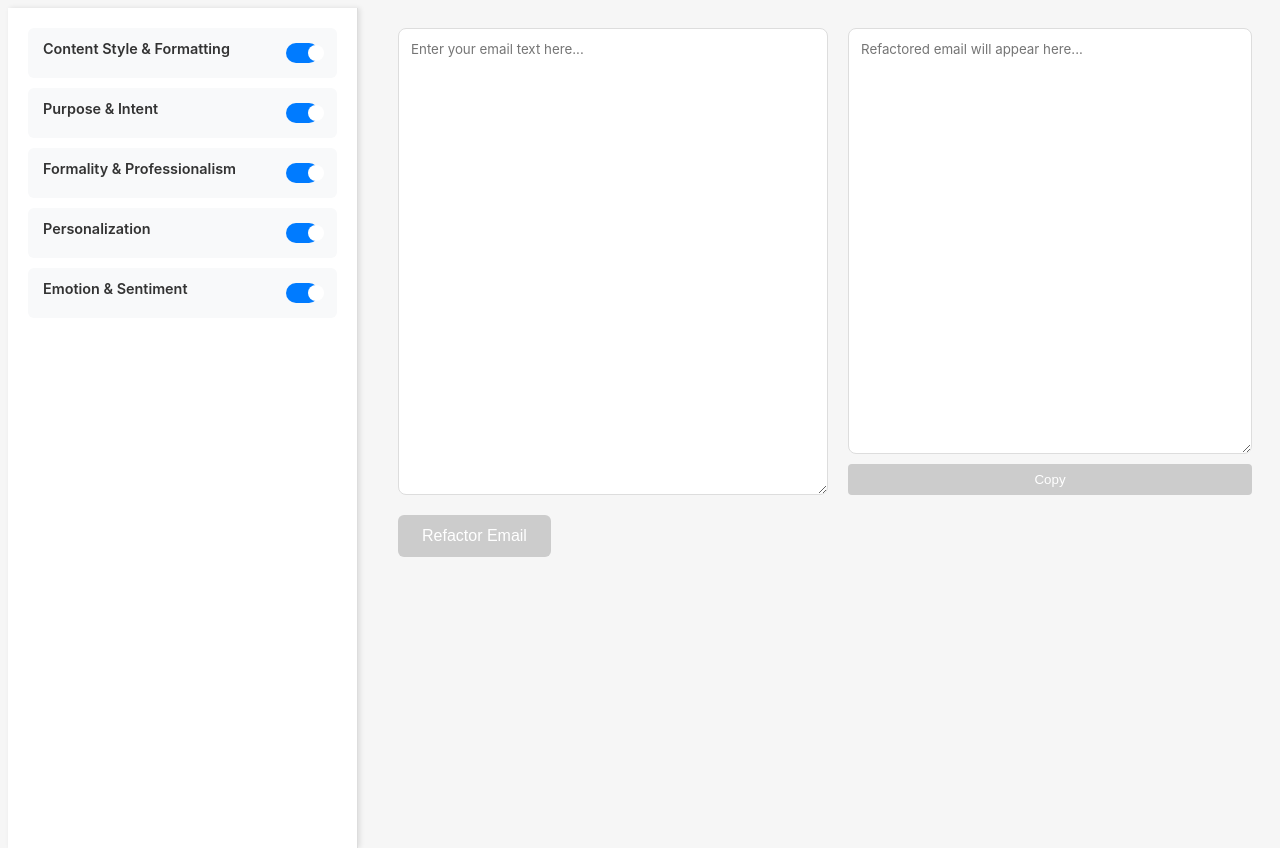
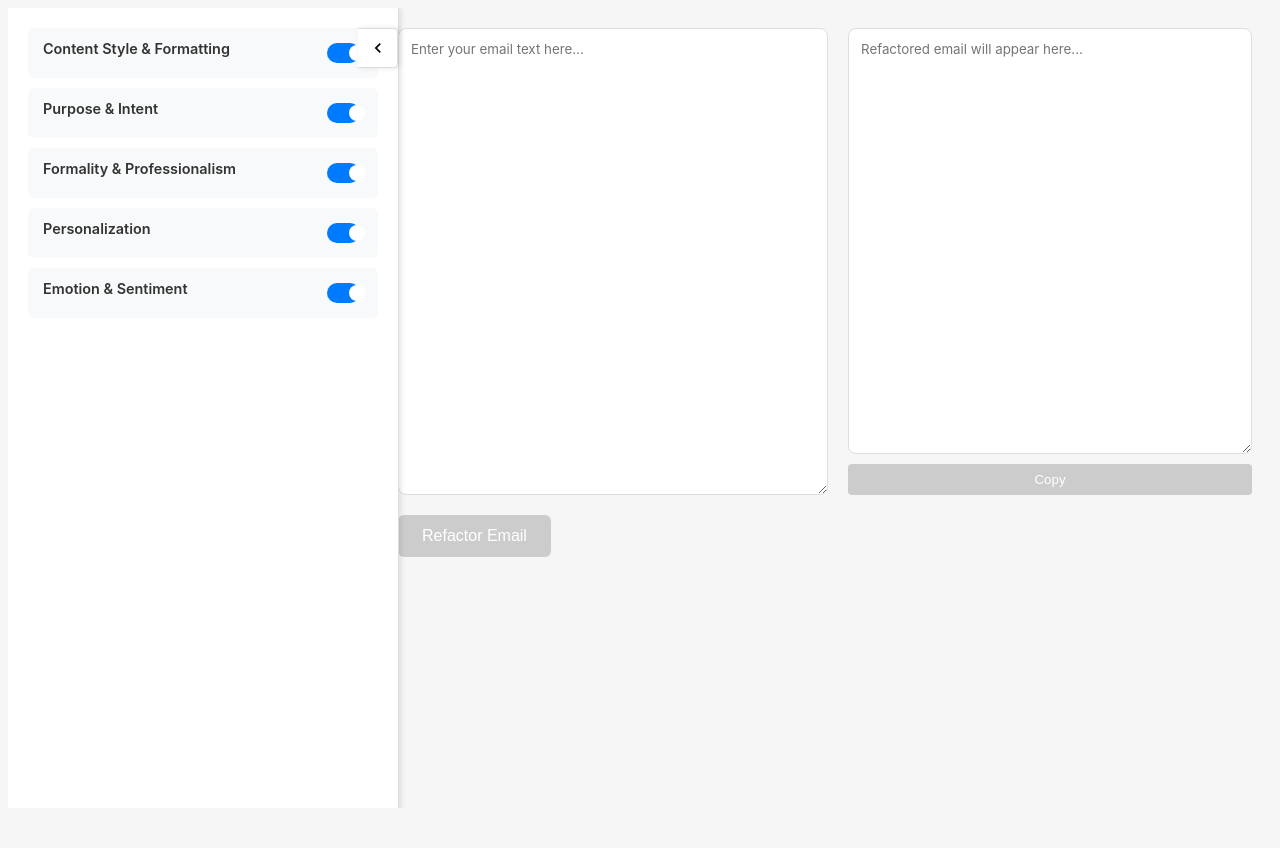
Before and after one commit to ScottBruton/emailRefactor, a React (Vite) app: page / in a window 1280 px wide. After the commit the page ends 816 px from the top, so only its background shows below. Built offline with nearby package versions, Linux system fonts and the light colour scheme.

Commit message:
show and hide

```diff
--- a/src/App.css
+++ b/src/App.css
@@ -16,16 +16,31 @@
 }
 
 .container {
-  display: grid;
-  grid-template-columns: 350px 1fr;
-  gap: 20px;
+  position: relative;
+  display: flex;
   height: 100vh;
   padding: 0;
   margin: 0;
   max-width: none;
+  overflow: hidden;
+}
+
+.sidebar-container {
+  position: relative;
+  height: 100vh;
+  flex-shrink: 0;
+  width: 350px;
+  transform: translateX(0);
+  transition: transform 0.3s ease;
+}
+
+.sidebar-container.hidden {
+  transform: translateX(-350px);
 }
 
 .style-controls {
+  position: relative;
+  width: 350px;
   margin: 0;
   padding: 20px;
   display: flex;
@@ -33,14 +48,26 @@
   gap: 10px;
   background: white;
   height: 100vh;
-  overflow-y: auto;
   border-right: 1px solid #ddd;
   box-shadow: 2px 0 5px rgba(0, 0, 0, 0.1);
 }
 
+.style-controls.hidden {
+  transform: translateX(-350px);
+}
+
 .main-content {
+  flex: 1;
   padding: 20px;
+  padding-left: 40px;
   overflow-y: auto;
+  transition: all 0.3s ease;
+  margin-left: 0;
+}
+
+.main-content.sidebar-hidden {
+  margin-left: -310px;
+  padding-left: 20px;
 }
 
 .style-category {
@@ -92,14 +119,11 @@
 }
 
 .category-controls.expanded {
-  max-height: 300px;
+  max-height: none;
   opacity: 1;
   visibility: visible;
   padding: 15px;
   border-top: 1px solid #eee;
-  overflow-y: auto;
-  /* Smoother scrolling on touch devices */
-  -webkit-overflow-scrolling: touch;
 }
 
 /* Hide scrollbar for Chrome, Safari and Opera */
@@ -295,6 +319,35 @@ select:focus {
   transform: none;
 }
 
+.sidebar-toggle {
+  position: absolute;
+  right: -40px;
+  top: 20px;
+  width: 40px;
+  height: 40px;
+  background: white;
+  border: 1px solid #ddd;
+  border-left: none;
+  border-radius: 0 4px 4px 0;
+  cursor: pointer;
+  display: flex;
+  align-items: center;
+  justify-content: center;
+  box-shadow: 2px 0 5px rgba(0, 0, 0, 0.1);
+  z-index: 1000;
+}
+
+.sidebar-toggle svg {
+  width: 20px;
+  height: 20px;
+  transition: transform 0.3s ease;
+  transform: rotate(0deg);
+}
+
+.sidebar-container.hidden .sidebar-toggle svg {
+  transform: rotate(180deg);
+}
+
 @media (prefers-color-scheme: dark) {
   :root {
     color: #f6f6f6;
@@ -347,4 +400,13 @@ select:focus {
   .category-title {
     color: #f6f6f6;
   }
+
+  .sidebar-toggle {
+    background: #1a1a1a;
+    border-color: #333;
+  }
+
+  .sidebar-toggle svg {
+    fill: #f6f6f6;
+  }
 }
--- a/src/App.jsx
+++ b/src/App.jsx
@@ -8,6 +8,7 @@ function App() {
   const [isLoading, setIsLoading] = useState(false);
   const [error, setError] = useState(null);
   const [expandedCategory, setExpandedCategory] = useState(null);
+  const [sidebarHidden, setSidebarHidden] = useState(false);
 
   const styleControlsRef = useRef(null);
 
@@ -166,9 +167,14 @@ function App() {
     }
   };
 
+  const toggleSidebar = () => {
+    setSidebarHidden(!sidebarHidden);
+  };
+
   const renderStyleControls = () => {
     return (
-      <div className="style-controls" ref={styleControlsRef}>
+      <div className={`sidebar-container ${sidebarHidden ? 'hidden' : ''}`}>
+        <div className="style-controls">
           {Object.entries(categories).map(([categoryKey, category]) => (
             <div key={categoryKey} className="style-category">
               <div
@@ -211,13 +217,26 @@ function App() {
             </div>
           ))}
         </div>
+        <button
+          className="sidebar-toggle"
+          onClick={toggleSidebar}
+          aria-label={sidebarHidden ? 'Show sidebar' : 'Hide sidebar'}
+        >
+          <svg
+            viewBox="0 0 24 24"
+            fill="currentColor"
+          >
+            <path d="M15.41 7.41L14 6l-6 6 6 6 1.41-1.41L10.83 12z"/>
+          </svg>
+        </button>
+      </div>
     );
   };
 
   return (
     <div className="container">
       {renderStyleControls()}
-      <div className="main-content">
+      <div className={`main-content ${sidebarHidden ? 'sidebar-hidden' : ''}`}>
         {error && <div className="error-message">{error}</div>}
         <div className="panels">
           <textarea
```
Lines whose indentation alone changed are shown as unchanged.
